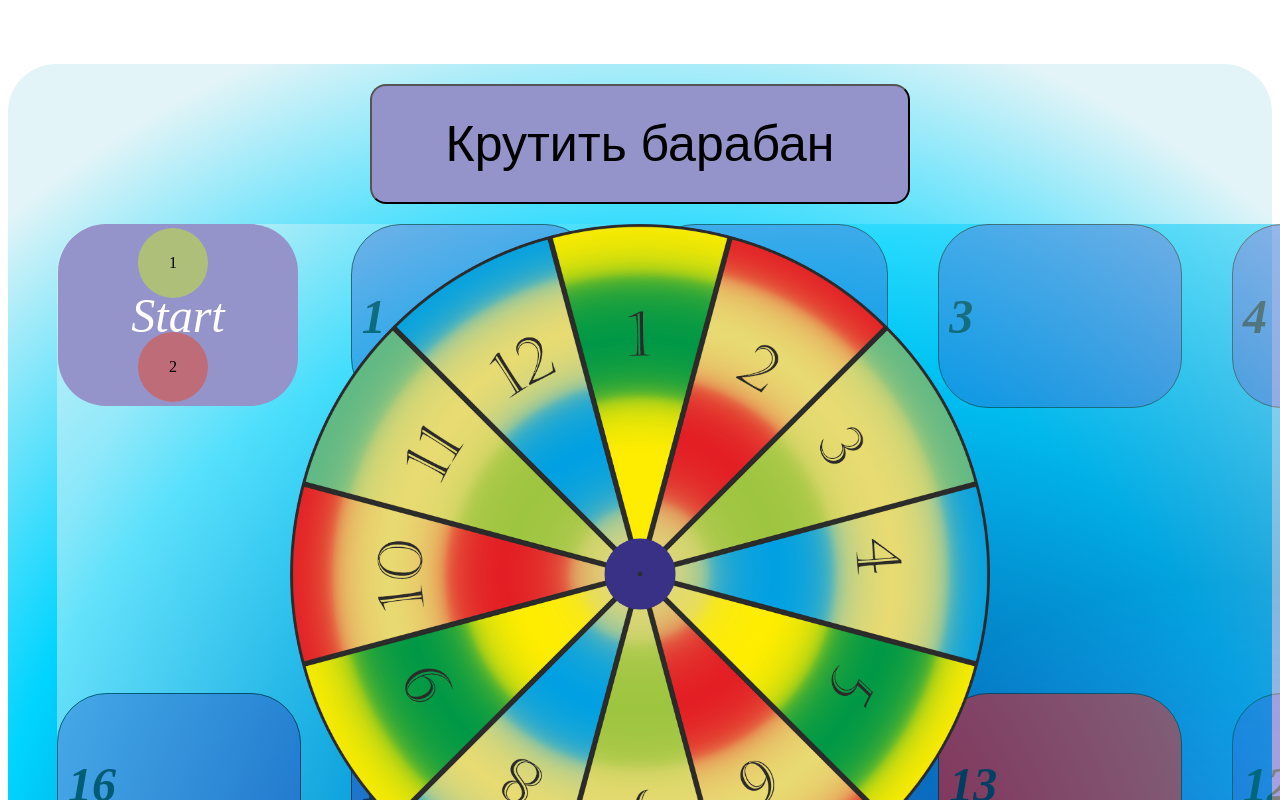
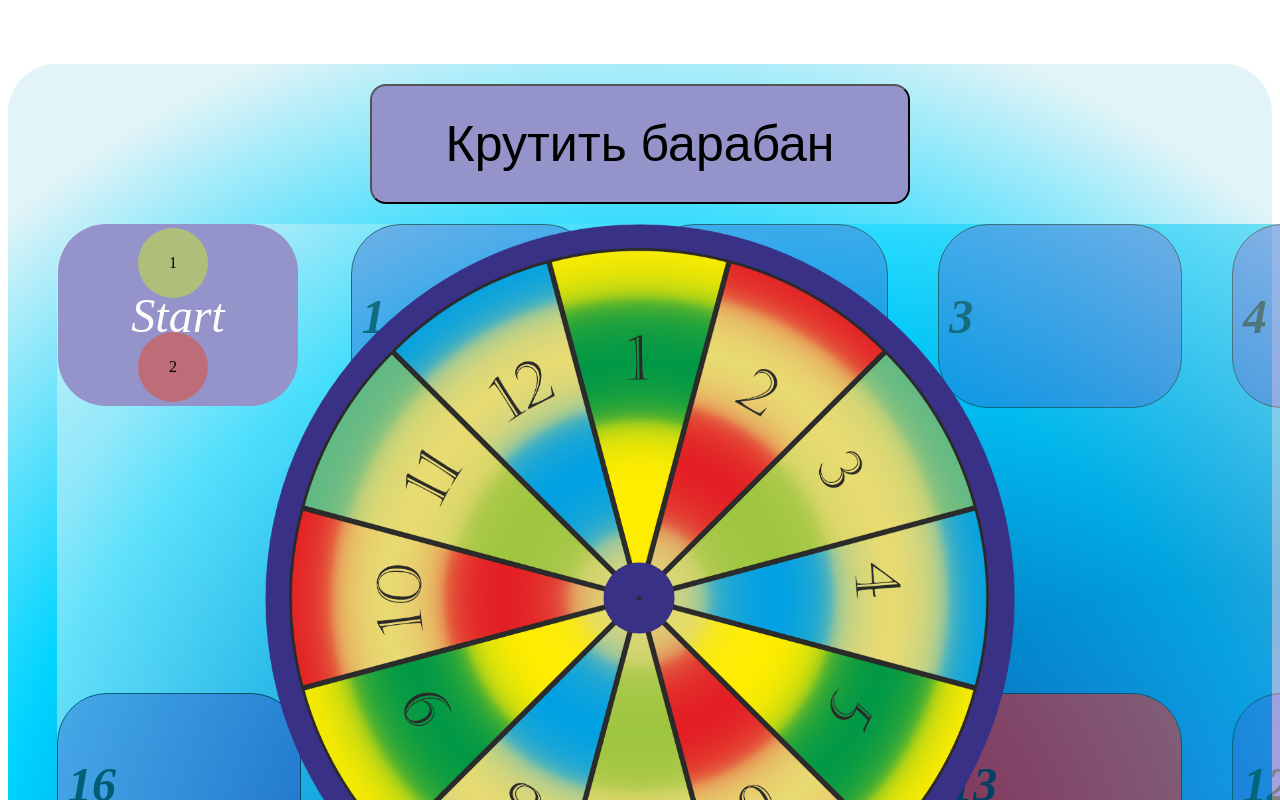
Before and after one commit to dianaveselkina/wander-game-one, a Vue app: page / in a window 1280 px wide. Both pictures are taken after a click on the button "Начать игру". Shown: the top 800 px of the page. Built offline with nearby package versions, Linux system fonts and the light colour scheme.

Commit message:
add removeWheelBig

```diff
--- a/src/App.vue
+++ b/src/App.vue
@@ -1,6 +1,9 @@
 <template>
   <div class="board">
-    <MyButton v-if="spinVisibility" class="button" @click="removeWhee()"
+    <MyButton
+      v-if="spinVisibility"
+      class="button"
+      @click="removeWheel(), removeWheelBig()"
       >Крутить барабан</MyButton
     >
     <MyButton
@@ -12,7 +15,7 @@
     <StartDiv></StartDiv>
     <PlayerDiv>1</PlayerDiv>
     <PlayerDiv class="player2">2</PlayerDiv>
-    <div class="wheel__big" v-if="wheelBigVisibility">
+    <div class="wheel__big" v-show="wheelBigVisibility">
       <transition name="rotate">
         <WheelDiv v-if="wheelVisibility" class="wheel"></WheelDiv>
       </transition>
@@ -59,8 +62,14 @@ export default {
     addWheelBig() {
       this.wheelBigVisibility = true;
     },
-    removeWhee() {
+    removeWheel() {
       this.wheelVisibility = false;
+    },
+
+    removeWheelBig() {
+      this.wheel = setTimeout(() => {
+        this.wheelBigVisibility = false;
+      }, 2000);
     },
     wheelSpin() {},
   },
@@ -95,19 +104,19 @@ export default {
 }
 .wheel {
   position: absolute;
-  top: 0;
-  right: 0;
-  /* margin: 550px 850px; */
+  top: 1.5em;
+  left: 1.5em;
+  margin: 0;
   text-align: center;
 }
 .wheel__big {
   position: relative;
   background-image: url(img/wheel1.png);
-  z-index: 8;
+  z-index: 10;
   background-repeat: no-repeat;
   background-size: cover;
-  width: 700px;
-  height: 700px;
+  width: 750px;
+  height: 750px;
 }
 .rotate-enter-active,
 .rotate-leave-active {
```
